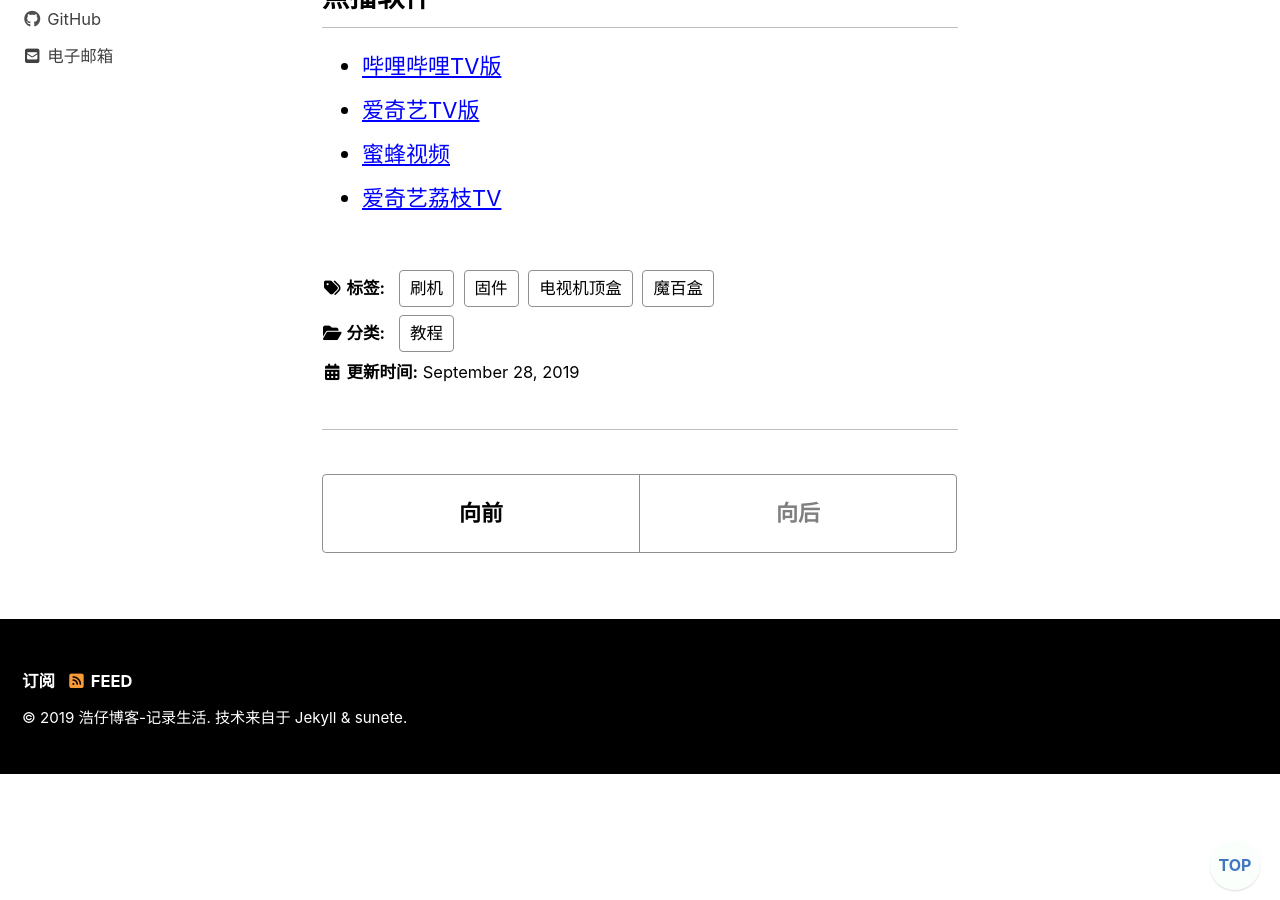
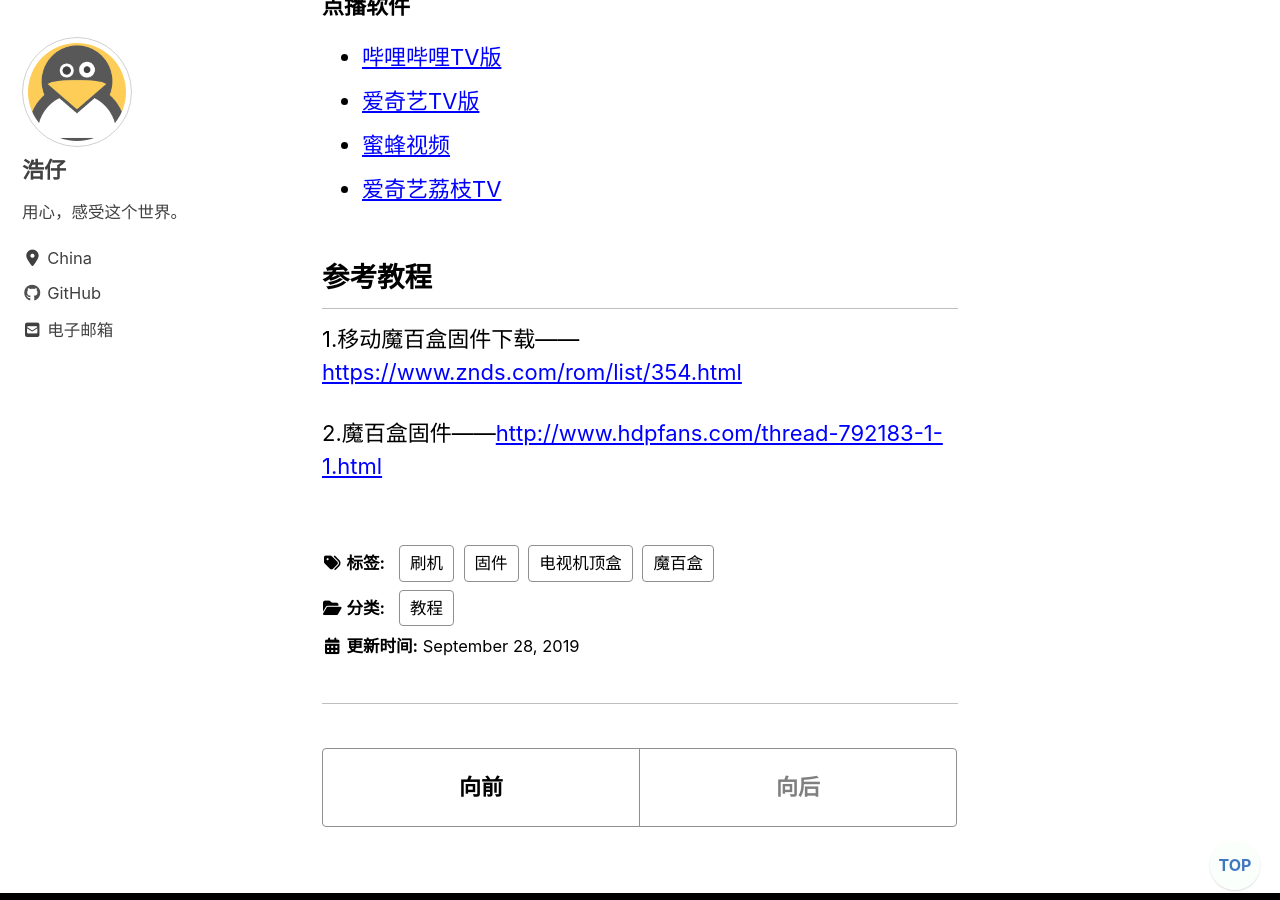
Before and after one commit to sunete/sunete.github.io, a Jekyll site: the page built from _posts/2019-09-28-移动魔百盒刷机教程.md, in a window 1280 px wide and 900 px high, scrolled down 2402 px. Built offline with Jekyll 4.4.1, drawn with Linux system fonts in a browser that asks for light colours; cached includes are drawn as plain includes; nearby versions of some CDN libraries; emoji names are drawn with the system emoji font; before the commit the page ends 3175 px from its top, so only the background shows below that.

Commit message:
new post

```diff
--- a/_posts/2019-09-28-移动魔百盒刷机教程.md
+++ b/_posts/2019-09-28-移动魔百盒刷机教程.md
@@ -11,48 +11,53 @@
 toc_label: "标题"
 toc_icon: "heart"  # Font Awesome对应图标名称 (无fa前缀)
 ---
-# 电视盒子
+## 电视盒子
 移动魔百盒是中国移动推出的网络机顶盒。与市面上的其他电视盒类似，移动魔百盒支持视频，音乐等内容资源播放，还提供部分互动游戏作为补充。移动魔百盒一般随移动宽带业务一同开通，与宽带套餐绑定。
 
-# 盒子介绍
+## 盒子介绍
 - 移动魔百盒需要提前开通电视业务才能收看，需要开通业务的用户可在网上或者当地营业厅申请；
 - 移动魔百盒支持在线电视直播、点播，提供华数影视和自有品牌【和视界】两个点播平台。用户可以通过这两个平台或许电视剧、电影、音乐等内容资源。
 - 移动魔百盒支持本地播放，支持类型包括视频、音频、图片等。
 
-# 个人见解
+## 个人见解
 个人认为移动魔百盒纯属一个大坑，业务就是霸王条款，办理移动宽带，盒子不买不行。而且魔百盒相比其他的盒子也有很多的缺点。
 - 盒子所绑定的手机有最低消费
 - 点播盒子内部视频可能由于误点导致扣费
 - 魔百盒的系统是移动定制系统，只能看盒子内包含的影视资源，不能随意点播
 - 魔百盒不能安装第三方软件
 
-# 刷机教程
+## 刷机教程
 
-## 1.准备物品
+### 1.准备物品
 移动魔百盒、FAT32格式U盘、刷机固件、网线
 
-## 2.恢复出厂设置
+### 2.恢复出厂设置
 设置—恢复出厂设置—清除全部内容，密码：10086
 
-## 3.下载拷贝固件
+### 3.下载拷贝固件
 下载好对应型号的固件，将 `factory_update_param.aml`、`recovery.img`、`update.zip`三个文件复制到FAT32格式的U盘中
 
-## 4.开始刷机
+### 4.开始刷机
 1.盒子用网线到连接路由器LAN口，并连接电视，接通电源
 2.按下盒子后侧电源按钮断电
 3.将U盘插到靠近网线一侧的USB接口
 4.按下盒子后侧电源按钮通电，同时不停地按盒子遥控器菜单键，直至出现刷机界面
 5.出现刷机界面后盒子自动开始刷入系统，喝杯茶:tea:，稍加等待刷机完成
 
-# 盒子软件推荐
+## 盒子软件推荐
 刷机完成后魔百盒就可以安装第三方应用了，这里面推荐几个常用的不错的盒子软件
 
-## 直播软件
+### 直播软件
 - [小薇直播](http://down.znds.com/apk/live/2013/0928/31.html)
 - [HDP直播](http://down.znds.com/apk/tv/2014/0125/138.html)
 
-## 点播软件
+### 点播软件
 - [哔哩哔哩TV版](http://down.znds.com/apk/tv/2018/0426/6289.html)
 - [爱奇艺TV版](http://app.shafa.com/apk/aiqiyipojieban.html)
 - [蜜蜂视频](http://down.znds.com/apk/tv/2014/0910/1057.html)
 - [爱奇艺荔枝TV](http://down.znds.com/apk/tv/2015/0325/1925.html)
+
+## 参考教程
+1.移动魔百盒固件下载——<https://www.znds.com/rom/list/354.html>
+
+2.魔百盒固件——<http://www.hdpfans.com/thread-792183-1-1.html>
```
Also changed, not shown: _posts/2019-09-26-Jekyll博客添加回到顶部按钮.md (+9 -9 lines).
